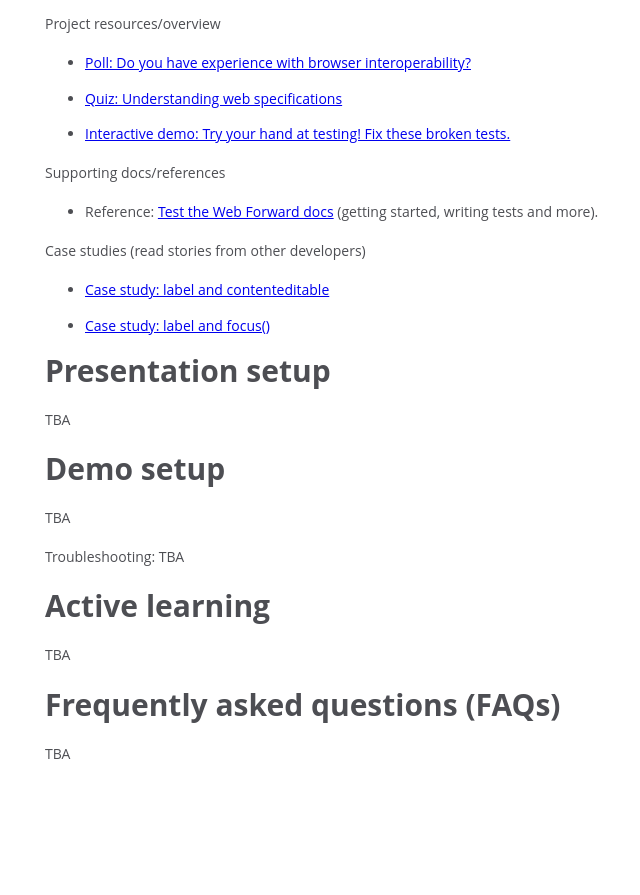
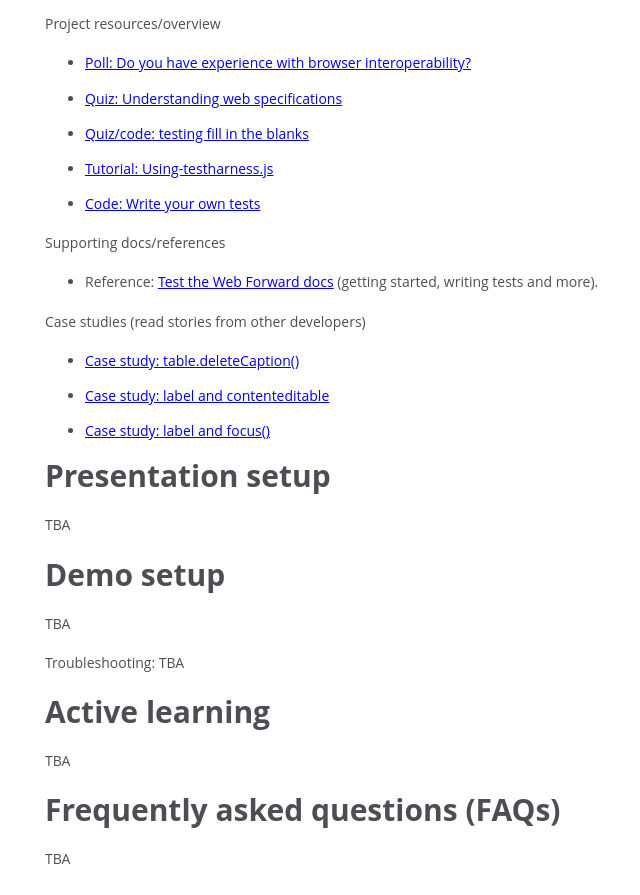
Before and after one commit to bboyle/testtwf-content-kit, a website: page index.html in a window 1280 px wide. Shown: the part 1153-2048 px from the top of the page, without its empty margins (245-885 px from the left). Before the commit the page ends 1943 px from the top, so only its background shows below. Drawn offline with Linux system fonts and the light colour scheme.

Commit message:
links to additional resources
- new case study: table.deleteCaption()
- code pen exercises (complete a test, blank starter)
- testharness.js tutorial

```diff
--- a/index.html
+++ b/index.html
@@ -63,7 +63,9 @@
 	<ul>
 		<li><a href="src/poll/interoperability-experience.html">Poll: Do you have experience with browser interoperability?</a></li>
 		<li><a href="src/quiz/quiz-understanding-specs.html">Quiz: Understanding web specifications</a></li>
-		<li><a href="http://codepen.io/bboyle/pen/ZGjdKY?editors=101">Interactive demo: Try your hand at testing! Fix these broken tests.</a></li>
+		<li><a href="http://codepen.io/bboyle/pen/ZGjdKY?editors=101">Quiz/code: testing fill in the blanks</a></li>
+		<li><a href="http://darobin.github.io/test-harness-tutorial/docs/using-testharness.html">Tutorial: Using-testharness.js</a></li>
+		<li><a href="http://codepen.io/bboyle/pen/epmJpO?editors=101">Code: Write your own tests</a></li>
 	</ul>
 
 	<p>Supporting docs/references</p>
@@ -75,6 +77,7 @@
 	<p>Case studies (read stories from other developers)</p>
 
 	<ul>
+		<li><a href="src/study/case-study-delete-caption.html">Case study: table.deleteCaption()</a></li>
 		<li><a href="src/study/case-study-label-contenteditable.html">Case study: label and contenteditable</a></li>
 		<li><a href="src/study/case-study-label-focus.html">Case study: label and focus()</a></li>
 	</ul>
```
